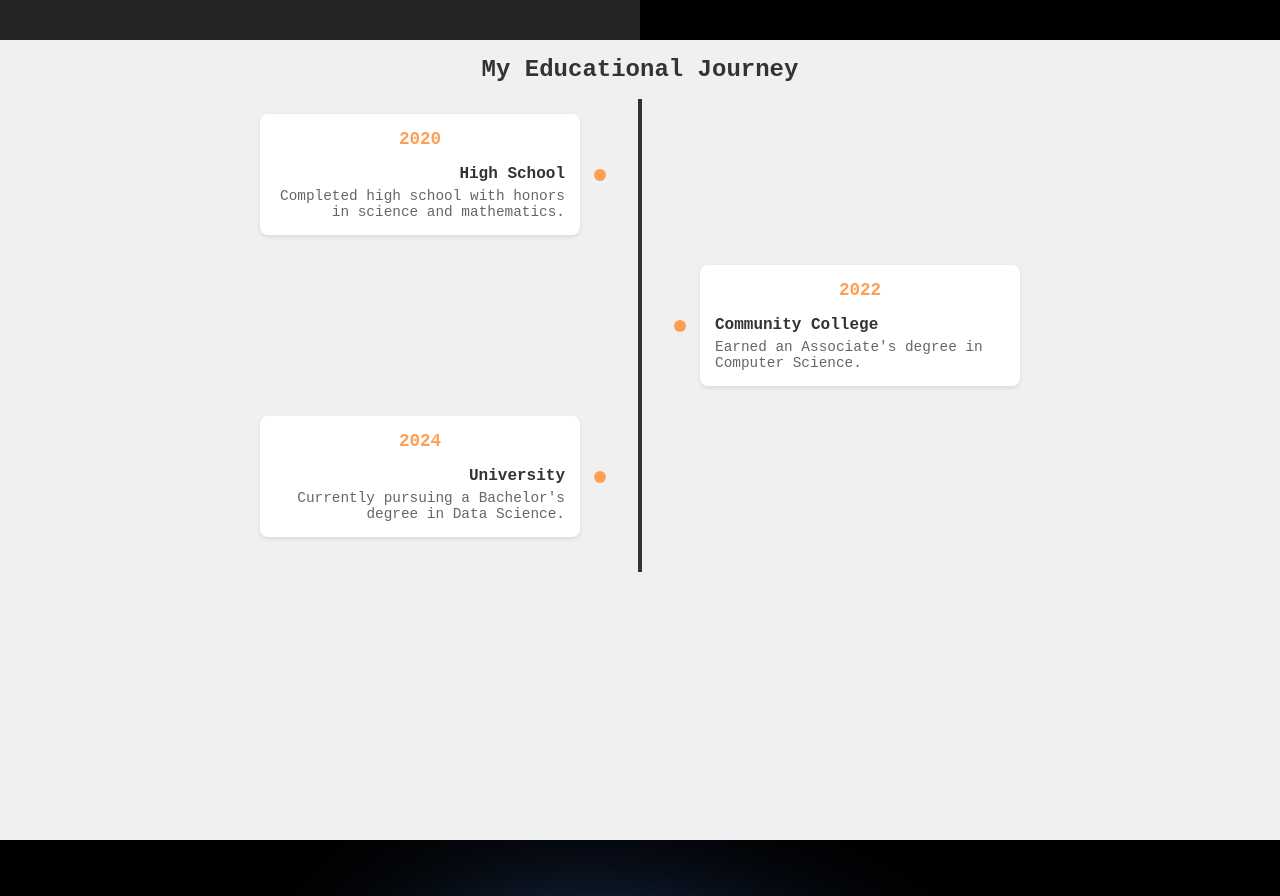
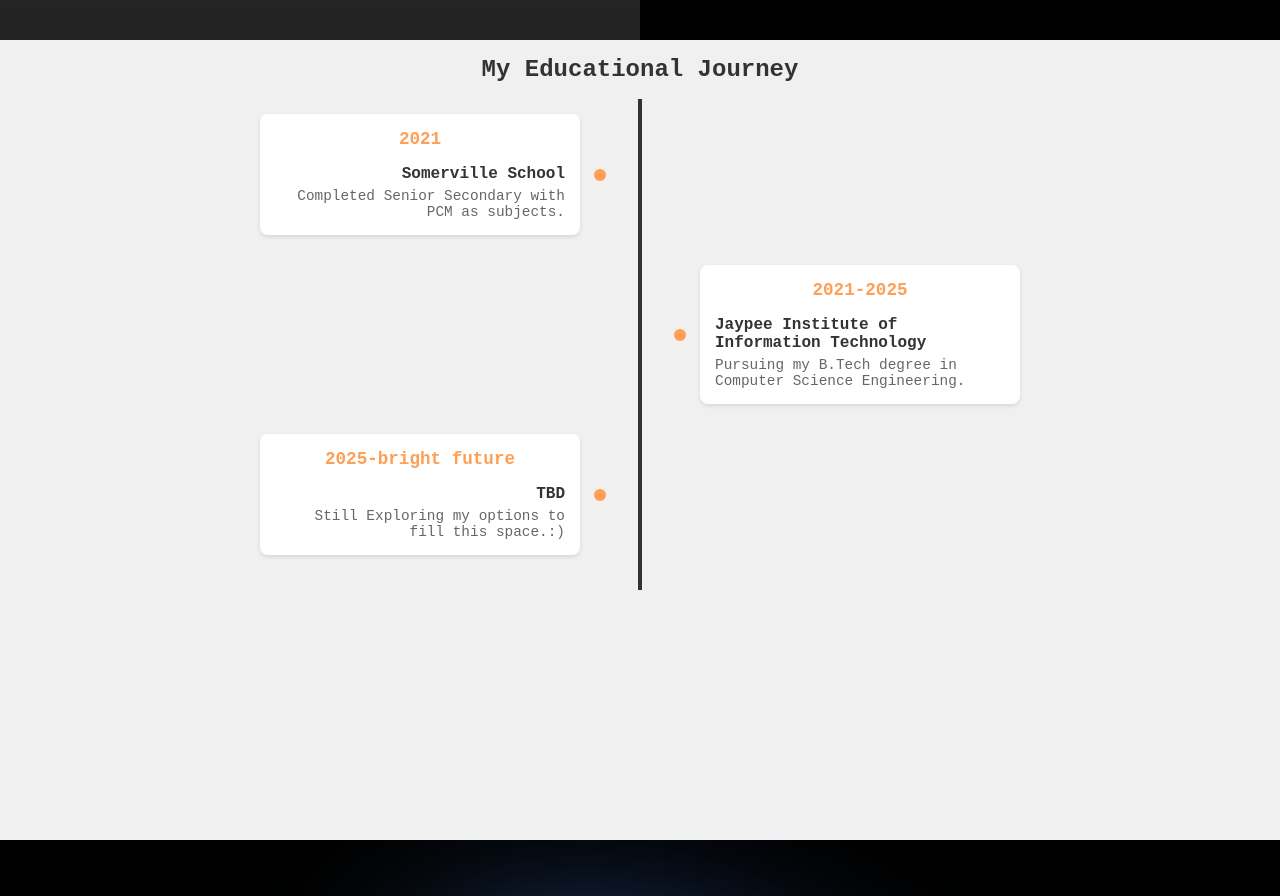
Before and after one commit to Anonymous21-03/Portfolio-showcase-shenanigans, a React (Create React App) app in the folder portfolio/: page / in a window 1280 px wide. Shown: the part 1520-2416 px from the top of the page. Built offline with nearby package versions, Linux system fonts and the light colour scheme.

Commit message:
Timeline change

```diff
--- a/portfolio/src/Pages/Timeline.js
+++ b/portfolio/src/Pages/Timeline.js
@@ -4,19 +4,19 @@ import './Timeline.css';
 const Timeline = () => {
   const educationData = [
     {
-      year: '2020',
-      institution: 'High School',
-      description: 'Completed high school with honors in science and mathematics.',
+      year: '2021',
+      institution: 'Somerville School',
+      description: 'Completed Senior Secondary with PCM as subjects.',
     },
     {
-      year: '2022',
-      institution: 'Community College',
-      description: "Earned an Associate's degree in Computer Science.",
+      year: '2021-2025',
+      institution: 'Jaypee Institute of Information Technology',
+      description: "Pursuing my B.Tech degree in Computer Science Engineering.",
     },
     {
-      year: '2024',
-      institution: 'University',
-      description: "Currently pursuing a Bachelor's degree in Data Science.",
+      year: '2025-bright future',
+      institution: 'TBD',
+      description: "Still Exploring my options to fill this space.:)",
     },
   ];
 
```
